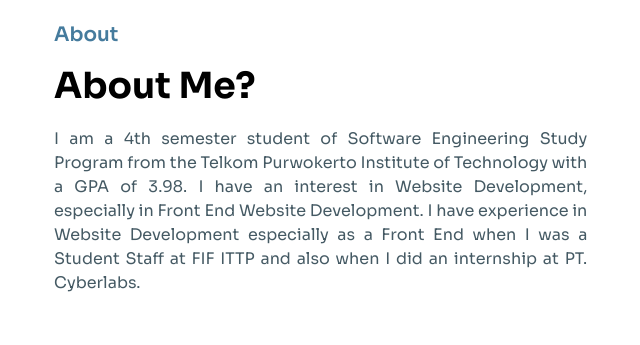
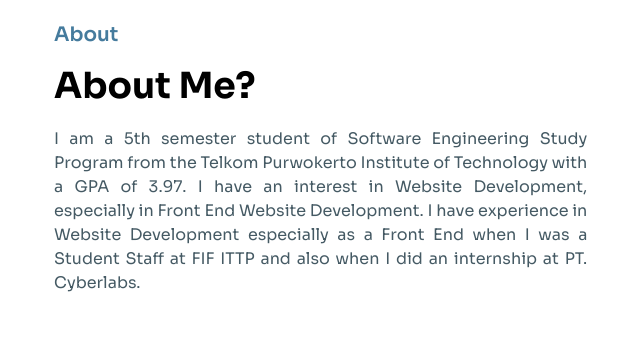
Before and after one commit to Rizfan/Portfolio, a website: page index.html in a window 1280 px wide. Shown: the part 900-1245 px from the top of the page, 586-1226 px from the left. Drawn offline with Linux system fonts and the light colour scheme.

Commit message:
Update index.html

```diff
--- a/index.html
+++ b/index.html
@@ -88,8 +88,8 @@
                     About Me?
                 </h1>
                 <p class="text-[#455A64] text-justify">
-                    I am a 4th semester student of Software Engineering Study Program from the Telkom Purwokerto
-                    Institute of Technology with a GPA of 3.98. I have an interest in Website Development, especially in
+                    I am a 5th semester student of Software Engineering Study Program from the Telkom Purwokerto
+                    Institute of Technology with a GPA of 3.97. I have an interest in Website Development, especially in
                     Front End Website Development. I have experience in Website Development especially as a Front End
                     when I was a Student Staff at FIF ITTP and also when I did an internship at PT. Cyberlabs.
                 </p>
```
